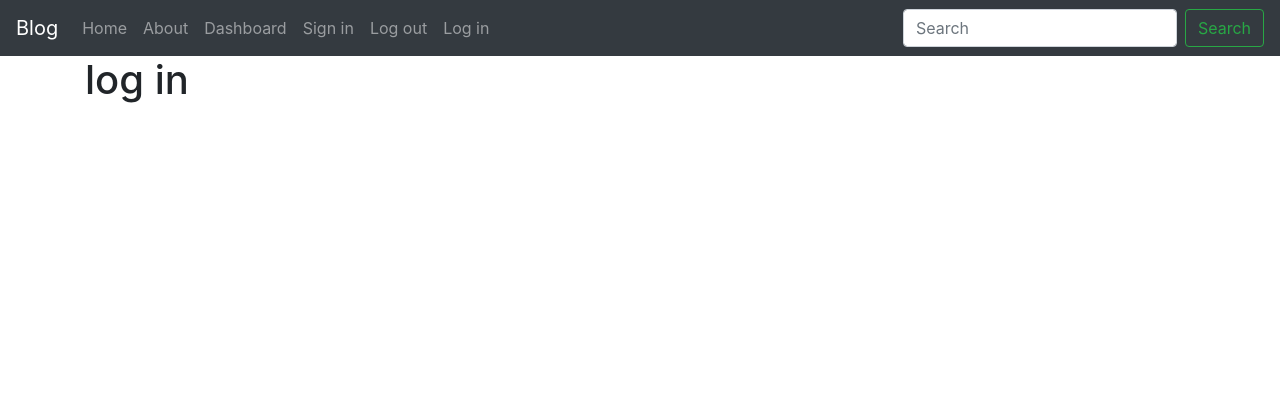
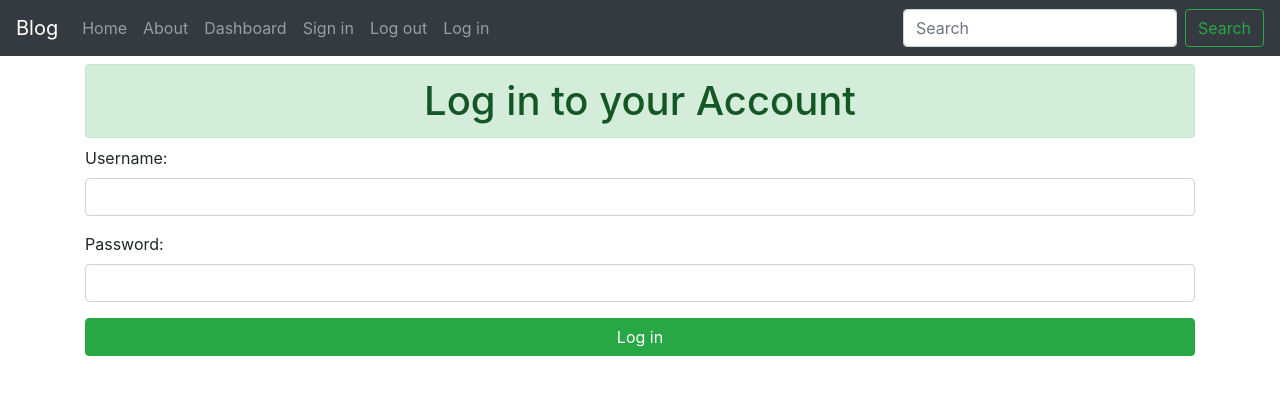
Before and after one commit to abdur-rehman-ali/Django-Projects, a Django app: page /logIn/ in a window 1280 px wide. Shown: the top 395 px of the page. Run offline with Django 3.2, Linux system fonts and the light colour scheme; some libraries are stand-ins or nearby versions.

Commit message:
log in functionality implemented

```diff
--- a/2_Mini blog/mySite/blog/forms.py
+++ b/2_Mini blog/mySite/blog/forms.py
@@ -1,4 +1,5 @@
-from django.contrib.auth.forms import UserCreationForm
+from django.contrib.auth.forms import UserCreationForm,AuthenticationForm
+from django.utils.translation import ugettext, ugettext_lazy as _
 from django.contrib.auth.models import User
 from django import forms
 
@@ -24,3 +25,11 @@ class signInForm(UserCreationForm):
                 'class':'form-control '
             })
         }
+
+class logInForm(AuthenticationForm):
+    username = forms.CharField(max_length=254,widget=forms.TextInput(attrs={
+        'class':'form-control'
+    }))
+    password = forms.CharField(label=_("Password"), widget=forms.PasswordInput(attrs={
+        'class':'form-control'
+    }))
--- a/2_Mini blog/mySite/blog/templates/blog/logIn.html
+++ b/2_Mini blog/mySite/blog/templates/blog/logIn.html
@@ -1,9 +1,16 @@
-{% extends 'blog/layout.html' %}
+{% extends 'blog/layout.html' %} {% block title %} Log in {% endblock title %}
+{% block content %}
+<h1 class="alert alert-success my-2 text-center">Log in to your Account</h1>
 
-{% block title %}
-log in
-{% endblock title %}
-
-{% block content %}
-<h1>log in</h1>
+<form action="{% url 'logIn' %}" method="POST" novalidate>
+  {% csrf_token %} {% for er in form.non_field_errors %}
+  <small class="alert-danger">{{er|striptags}}</small>
+  {% endfor %} {% for field in form %}
+  <div class="form-group">
+    {{field.label_tag}} {{field}}
+    <small class="alert-danger">{{field.errors|striptags}}</small>
+  </div>
+  {% endfor %}
+  <input type="submit" class="btn btn-success btn-block" value="Log in" />
+</form>
 {% endblock content %}
--- a/2_Mini blog/mySite/blog/views.py
+++ b/2_Mini blog/mySite/blog/views.py
@@ -1,5 +1,6 @@
 from django.shortcuts import render,HttpResponseRedirect
-from .forms import signInForm
+from django.contrib.auth import login,authenticate,logout
+from .forms import signInForm,logInForm
 # Create your views here.
 def home(request):
     return render(request,'blog/home.html')
@@ -10,6 +11,7 @@ def about(request):
 def dashboard(request):
     return render(request,'blog/dashboard.html')
 
+#Sign in page
 def signIn_view(request):
     if request.method=="POST":
         fm=signInForm(request.POST)
@@ -22,8 +24,27 @@ def signIn_view(request):
         'form':fm
     })
 
+
+
 def logIn_view(request):
-    return render(request,'blog/logIn.html')
+    if request.method=="POST":
+        fm=logInForm(request=request,data=request.POST)
+        print("POST REQUEST")
+        print(fm.is_valid())
+        if fm.is_valid():
+            uname=fm.cleaned_data['username']
+            upass=fm.cleaned_data['password']
+            print("Inside valid")
+            user=authenticate(username=uname,password=upass)
+            if user is not None:
+                login(request,user)
+                print("Executed")
+                return HttpResponseRedirect('/home/')
+    else:
+        fm=logInForm()
+    return render(request,'blog/logIn.html',{
+        'form':fm
+    })
 
 def logOut_view(request):
     pass
```
Also changed, not shown: 2_Mini blog/mySite/blog/templates/blog/signIn.html (+10 -14 lines), 2_Mini blog/mySite/db.sqlite3.
